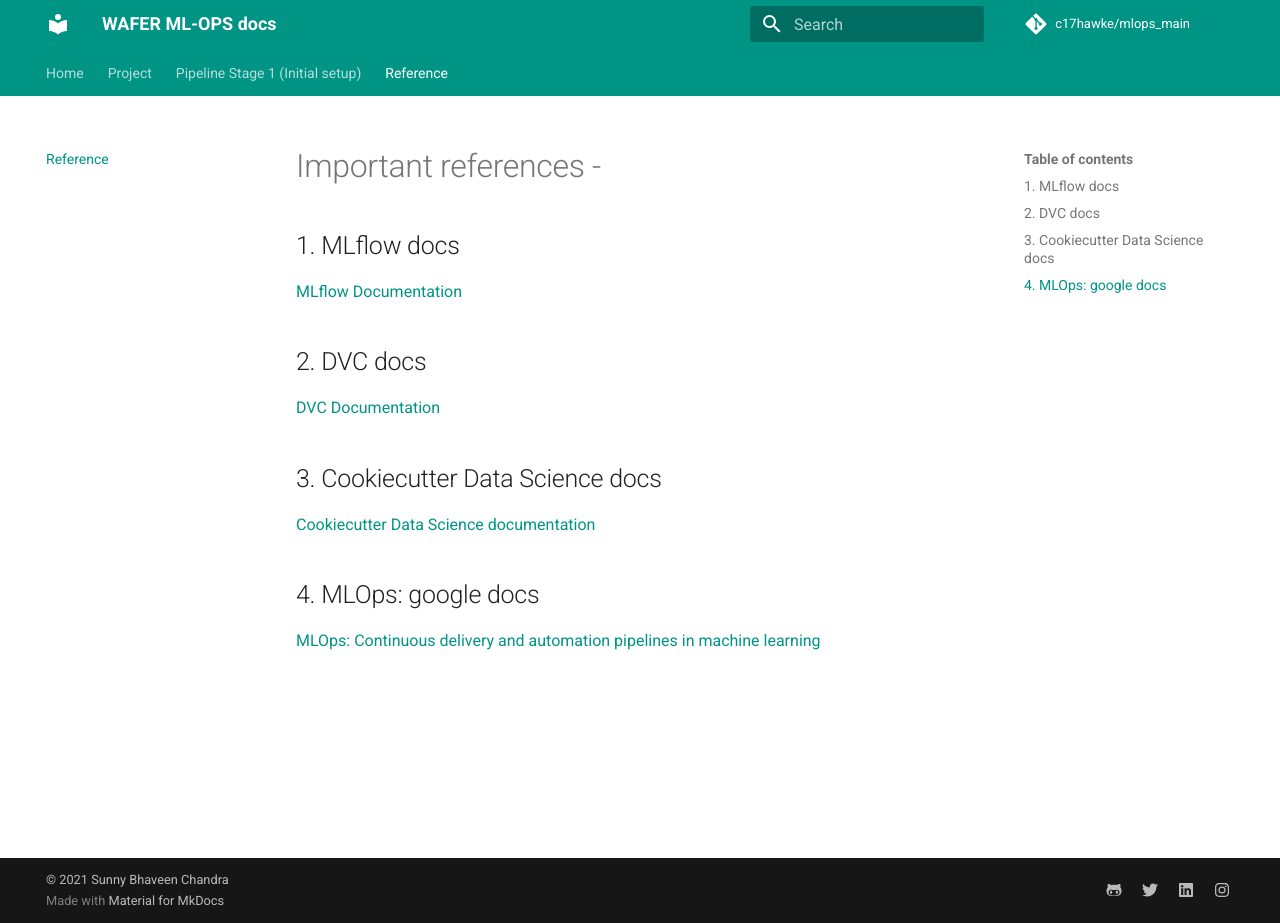
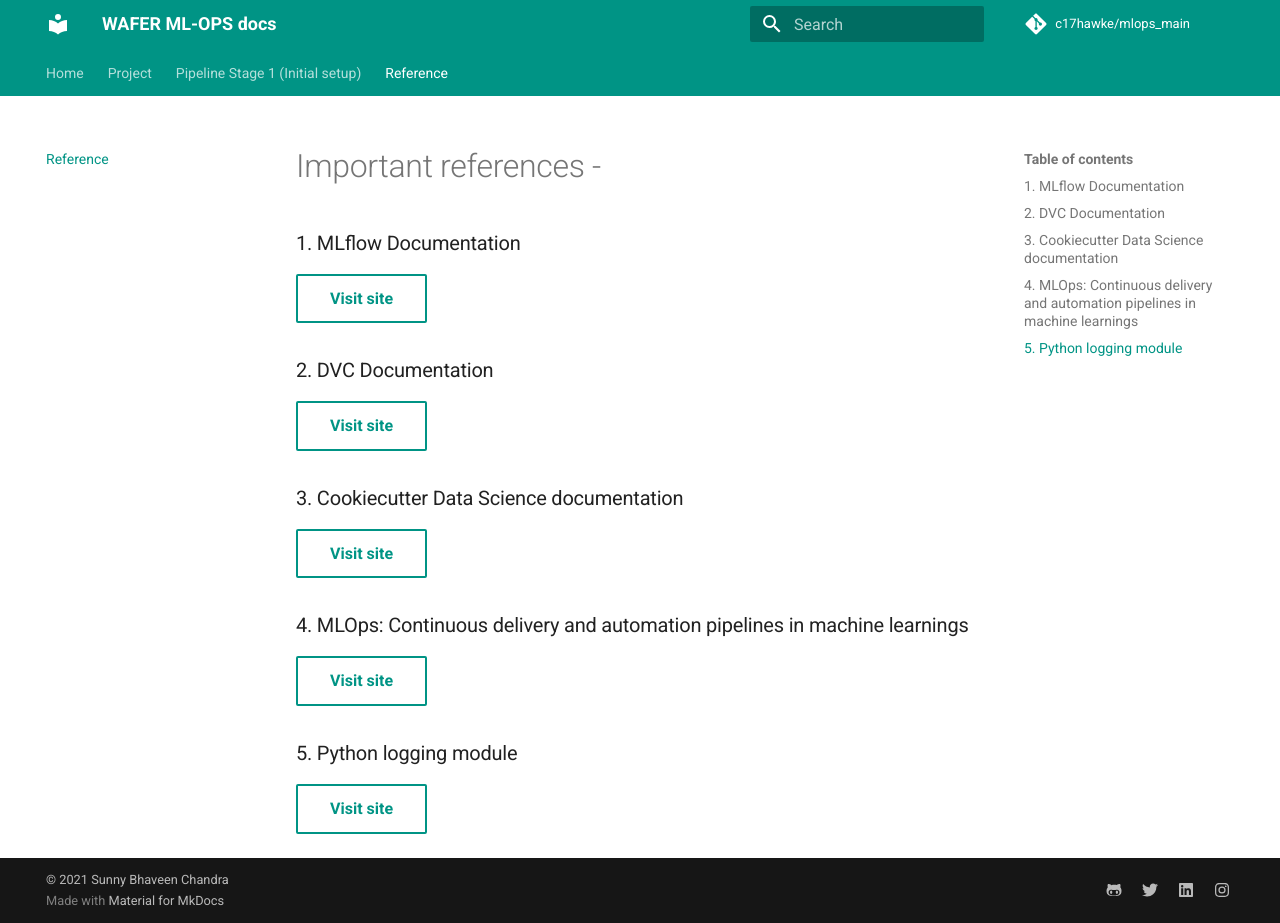
Before and after one commit to c17hawke/wafer_mlops_docs, an MkDocs documentation site: the page built from docs/reference.md, in a window 1280 px wide and 923 px high. Built offline with MkDocs 1.6.1 and Material for MkDocs 9.7.7, drawn with Linux system fonts in a browser that asks for light colours; comment, search, counter and statistics services are not loaded.

```diff
--- a/docs/reference.md
+++ b/docs/reference.md
@@ -1,15 +1,18 @@
 # Important references -
 
-## 1. MLflow docs
+### 1. MLflow Documentation
 
-[MLflow Documentation](https://mlflow.org/docs/latest/index.html)
+[Visit site](https://mlflow.org/docs/latest/index.html){ .md-button }
 
-## 2. DVC docs
+### 2. DVC Documentation
 
-[DVC Documentation](https://dvc.org/doc)
+[Visit site](https://dvc.org/doc){ .md-button }
 
-## 3. Cookiecutter Data Science docs
-[Cookiecutter Data Science documentation](https://drivendata.github.io/cookiecutter-data-science/)
+### 3. Cookiecutter Data Science documentation
+[Visit site](https://drivendata.github.io/cookiecutter-data-science/){ .md-button }
 
-## 4. MLOps: google docs
-[MLOps: Continuous delivery and automation pipelines in machine learning](https://cloud.google.com/solutions/machine-learning/mlops-continuous-delivery-and-automation-pipelines-in-machine-learning)
+### 4. MLOps: Continuous delivery and automation pipelines in machine learnings
+[Visit site](https://cloud.google.com/solutions/machine-learning/mlops-continuous-delivery-and-automation-pipelines-in-machine-learning){ .md-button }
+
+### 5. Python logging module
+[Visit site](https://docs.python.org/3/howto/logging.html){ .md-button }
--- a/mkdocs.yml
+++ b/mkdocs.yml
@@ -4,7 +4,7 @@ site_name: WAFER ML-OPS docs
 nav:
   - Home: index.md
   - Project: project.md
-  - Pipeline Stage 1 (Initial setup): stage1.md
+  - Pipeline Stage 1 (Initial setup): stage1_init_setup.md
   - Reference: reference.md
 
 site_author: Sunny Bhaveen Chandra
```
Also changed, not shown: docs/stage1_init_setup.md (renamed from docs/stage1.md, +29 -0 lines).
